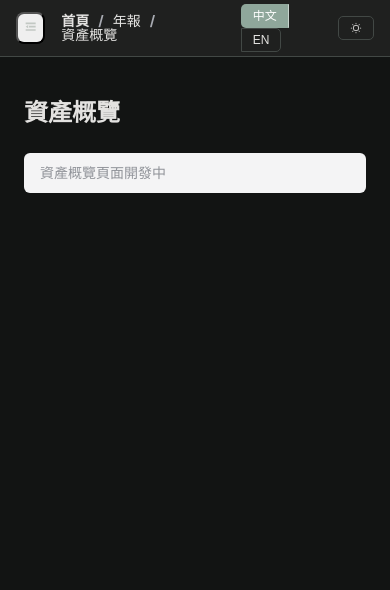
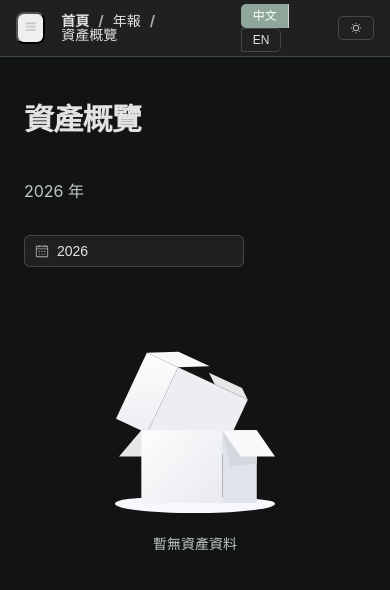
Before and after one commit to Ann-Stone/networth, a Vue app in the folder view/: page /year-report/assets in a window 390 px wide. Shown: the top 590 px of the page. Built offline with nearby package versions, Linux system fonts and the light colour scheme; no server answers.

Commit message:
FE-027: AssetView (GET /reports/assets)

```diff
--- a/view/src/views/year-report/AssetView.vue
+++ b/view/src/views/year-report/AssetView.vue
@@ -1,10 +1,106 @@
 <template>
-  <div>
-    <h1 class="text-2xl font-semibold text-on-surface mb-6">資產概覽</h1>
-    <el-alert type="info" title="資產概覽頁面開發中" :closable="false" />
+  <div class="flex flex-col gap-8">
+    <PageHeader title="資產概覽" :subtitle="`${store.selectedYear} 年`">
+      <template #actions>
+        <el-date-picker
+          v-model="selectedYearDate"
+          type="year"
+          placeholder="選擇年份"
+          format="YYYY"
+          :clearable="false"
+        />
+      </template>
+    </PageHeader>
+
+    <el-skeleton v-if="store.assetsLoading" :rows="6" animated />
+    <EmptyState
+      v-else-if="!store.assetsReport || store.assetsReport.items.length === 0"
+      message="暫無資產資料"
+    />
+    <template v-else>
+      <MetricCard label="總資產" :amount="store.assetsReport.total" />
+
+      <div class="grid grid-cols-1 lg:grid-cols-2 gap-6">
+        <section class="flex flex-col gap-4">
+          <SectionHeader title="資產組成" />
+          <DonutChart :data="donutData" :center-text="centerText" height="360px" />
+        </section>
+
+        <section class="flex flex-col gap-4">
+          <SectionHeader title="明細" />
+          <div class="rounded-xl border border-outline-variant bg-surface-container p-4">
+            <el-table :data="store.assetsReport.items" stripe border style="width: 100%">
+              <el-table-column prop="type" label="類別" min-width="140">
+                <template #default="{ row }">
+                  <span>{{ TYPE_LABEL[row.type] ?? row.type }}</span>
+                </template>
+              </el-table-column>
+              <el-table-column label="金額" width="180" align="right">
+                <template #default="{ row }">
+                  <MoneyDisplay :amount="row.amount" :positive="true" size="sm" />
+                </template>
+              </el-table-column>
+              <el-table-column label="占比" width="120" align="right">
+                <template #default="{ row }">
+                  <span class="text-on-surface tabular-nums">{{ row.share.toFixed(1) }}%</span>
+                </template>
+              </el-table-column>
+            </el-table>
+          </div>
+        </section>
+      </div>
+    </template>
   </div>
 </template>
 
 <script setup lang="ts">
-// TODO: implement Asset Overview
+import { computed, onMounted, ref, watch } from 'vue'
+import PageHeader from '@/components/ui/PageHeader.vue'
+import SectionHeader from '@/components/ui/SectionHeader.vue'
+import MetricCard from '@/components/ui/MetricCard.vue'
+import MoneyDisplay from '@/components/ui/MoneyDisplay.vue'
+import EmptyState from '@/components/ui/EmptyState.vue'
+import DonutChart from '@/components/charts/DonutChart.vue'
+import { useYearReportStore } from '@/stores/yearReport'
+
+const store = useYearReportStore()
+
+const TYPE_LABEL: Record<string, string> = {
+  accounts: '帳戶',
+  stocks: '股票',
+  estates: '不動產',
+  insurances: '保險',
+  other_assets: '其他資產',
+}
+
+const selectedYearDate = ref<Date>(new Date(store.selectedYear, 0, 1))
+
+watch(selectedYearDate, (date) => {
+  if (!date) return
+  const year = date.getFullYear()
+  if (year !== store.selectedYear) {
+    void store.fetchAssetsReport(year)
+  }
+})
+
+onMounted(() => {
+  void store.fetchAssetsReport(store.selectedYear)
+})
+
+const donutData = computed(() =>
+  store.assetsReport
+    ? store.assetsReport.items.map((i) => ({
+        name: TYPE_LABEL[i.type] ?? i.type,
+        value: i.amount,
+      }))
+    : [],
+)
+
+const centerText = computed(() => {
+  if (!store.assetsReport) return ''
+  const total = new Intl.NumberFormat('en-US', {
+    maximumFractionDigits: 0,
+  }).format(store.assetsReport.total)
+  return `總額 ${total}`
+})
 </script>
```
